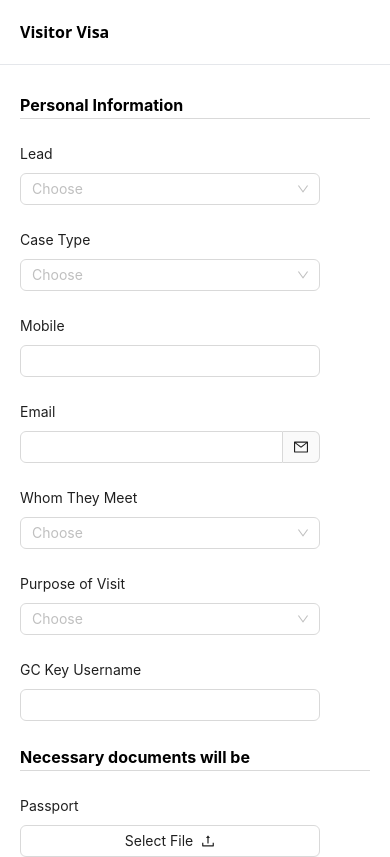
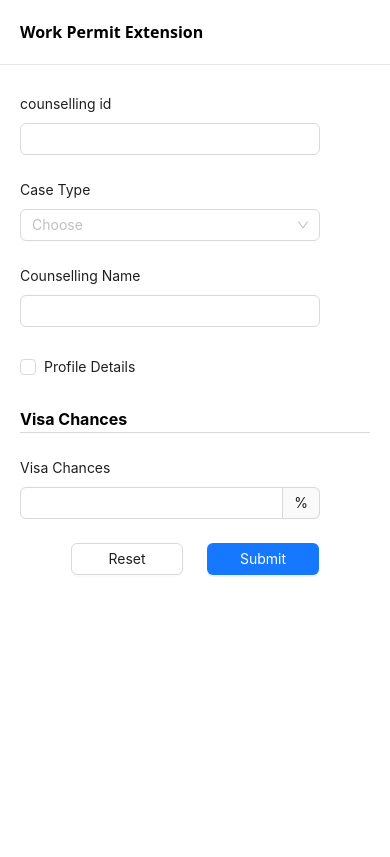
Before and after one commit to Soundharya2024/visa-management-TIC, a React (Vite) app: page / in a window 390 px wide. Shown: the top 857 px of the page. Built offline with nearby package versions, Linux system fonts and the light colour scheme.

Commit message:
Component change to WorkPermitExtension- mobile responsiveness check

```diff
--- a/src/App.jsx
+++ b/src/App.jsx
@@ -12,7 +12,7 @@ import WorkVisa from "./components/WorkVisa";
 const App = () => {
   return (
     <>
-      <VisitorVisa />
+      <WorkPermitExtension />
     </>
   );
 };
```
